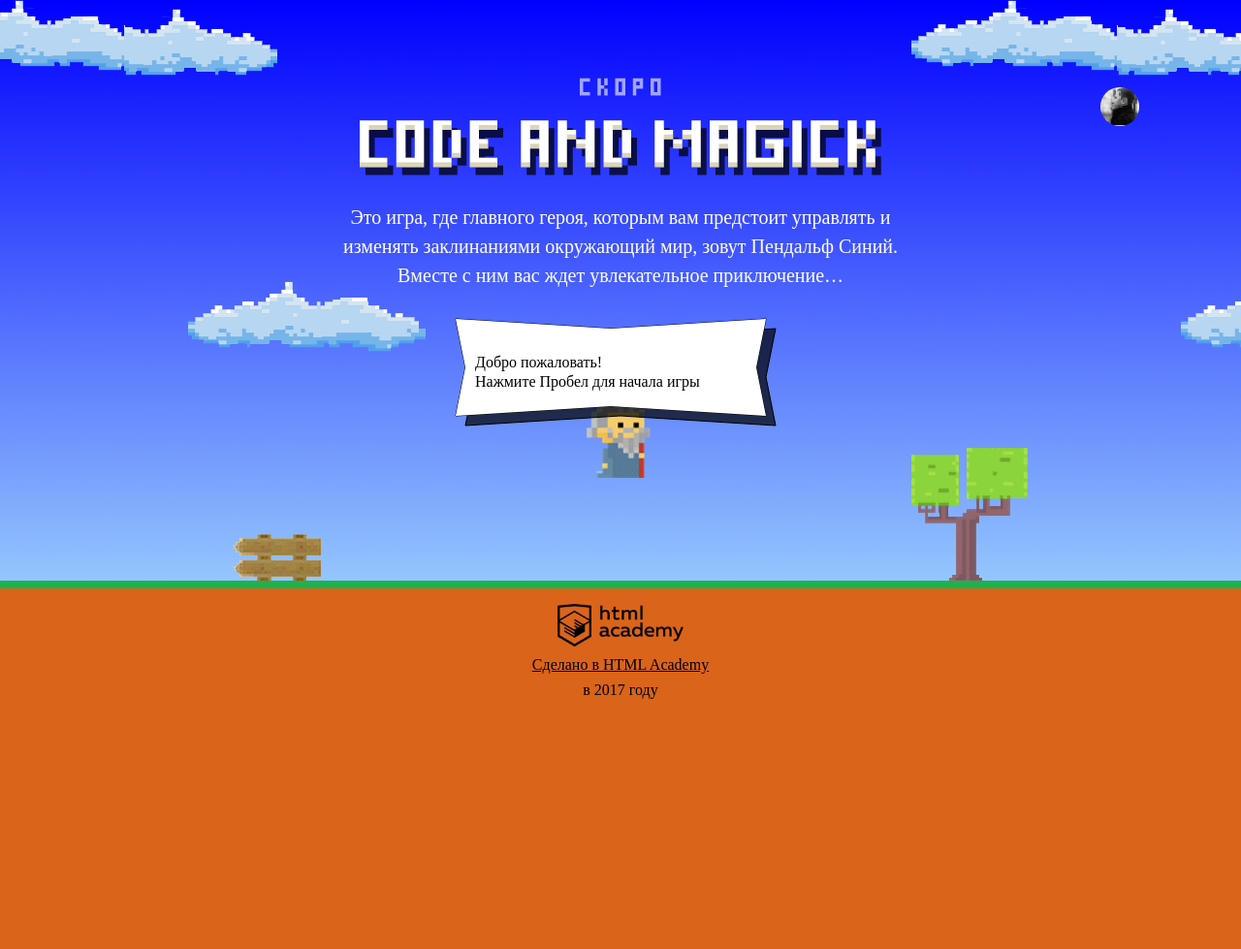
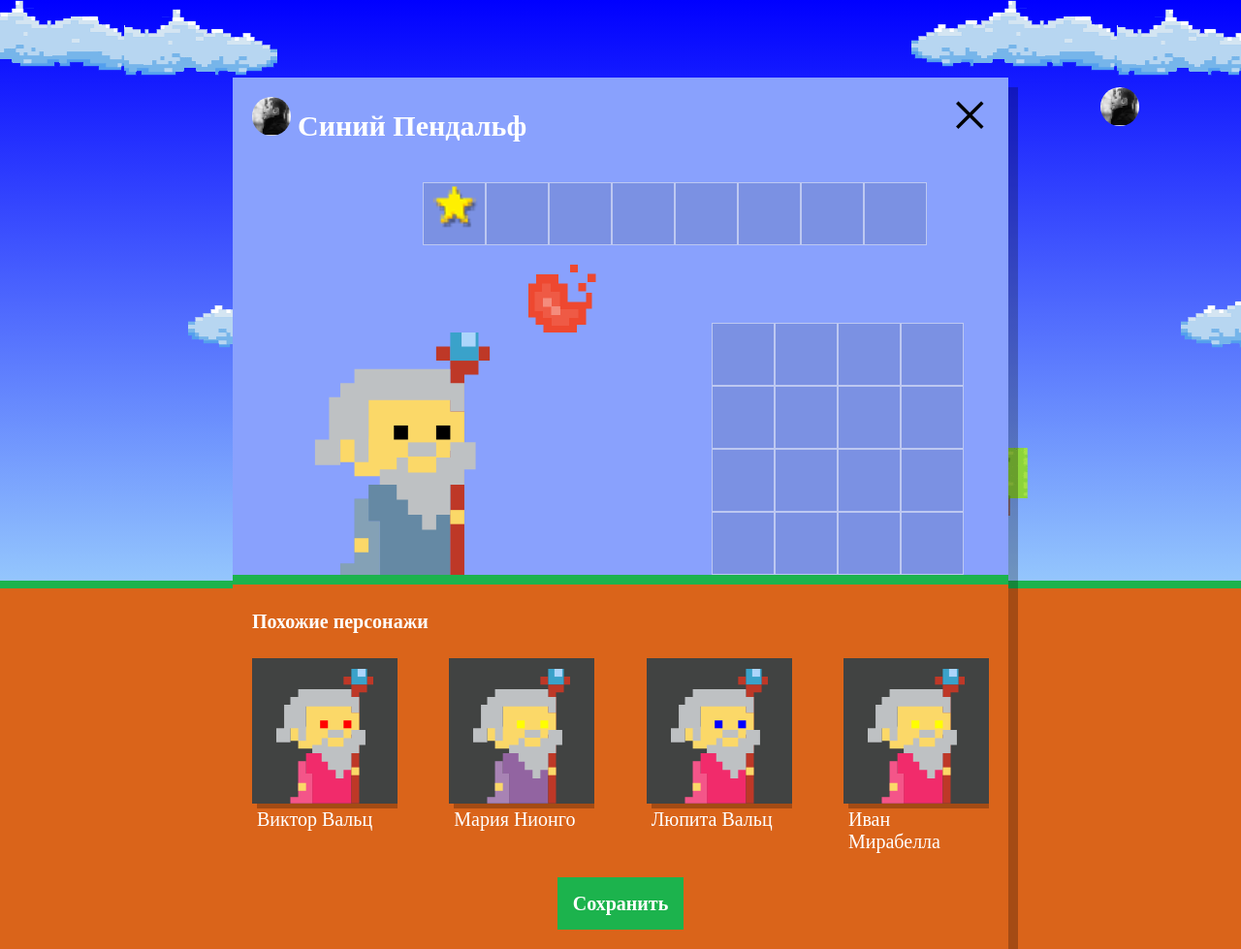
Before and after one commit to vnikitinmodul/172007-code-and-magick-19, a website: page index.html in a window 1280 px wide. Shown: the whole page at 97% size. Before the commit the page ends 800 px from the top, so only its background shows below. Drawn offline with Linux system fonts and the light colour scheme; a web font is replaced by a local one.

Commit message:
Нас орда

```diff
--- a/index.html
+++ b/index.html
@@ -206,6 +206,7 @@
 </script>
 <script src="js/stat.js"></script>
 <script src="js/game.js"></script>
+<script src="js/setup.js"></script>
 
 </body>
 </html>
--- /dev/null
+++ b/js/setup.js
@@ -0,0 +1,92 @@
+'use strict';
+
+var SrcData = {
+  Names: [
+    'Иван',
+    'Хуан Себастьян',
+    'Мария',
+    'Кристоф',
+    'Виктор',
+    'Юлия',
+    'Люпита',
+    'Вашингтон'
+  ],
+  Surnames: [
+    'да Марья',
+    'Верон',
+    'Мирабелла',
+    'Вальц',
+    'Онопко',
+    'Топольницкая',
+    'Нионго',
+    'Ирвинг'
+  ],
+  CoatColors: [
+    'rgb(101, 137, 164)',
+    'rgb(241, 43, 107)',
+    'rgb(146, 100, 161)',
+    'rgb(56, 159, 117)',
+    'rgb(215, 210, 55)',
+    'rgb(0, 0, 0)'
+  ],
+  EyesColors: [
+    'black',
+    'red',
+    'blue',
+    'yellow',
+    'green'
+  ]
+};
+
+var numWizards = 4;
+
+var showSetup = function () {
+  var setup = document.querySelector('.setup');
+  var setupList = document.querySelector('.setup-similar');
+
+  setup.classList.remove('hidden');
+  setupList.classList.remove('hidden');
+};
+
+var getRandomItem = function (array) {
+  return array[Math.round(Math.random() * (array.length - 1))];
+};
+
+var generateWizards = function (data) {
+  var wizards = [];
+
+  for (var i = 0; i < numWizards; i++) {
+    var currentWizard = {
+      name: getRandomItem(data.Names),
+      surname: getRandomItem(data.Surnames),
+      coatColor: getRandomItem(data.CoatColors),
+      eyesColor: getRandomItem(data.EyesColors)
+    };
+
+    wizards.push(currentWizard);
+  }
+
+  return wizards;
+};
+
+var cloneWizard = function (data, template, count) {
+  var clone = template.cloneNode(true);
+
+  clone.querySelector('.setup-similar-label').textContent = data[count].name + ' ' + data[count].surname;
+  clone.querySelector('.wizard-coat').style.fill = data[count].coatColor;
+  clone.querySelector('.wizard-eyes').style.fill = data[count].eyesColor;
+
+  return clone;
+};
+
+var putWizards = function (data) {
+  var wizardTemplate = document.querySelector('#similar-wizard-template').content.querySelector('.setup-similar-item');
+
+  for (var j = 0; j < data.length; j++) {
+    var wizardClone = cloneWizard(data, wizardTemplate, j);
+    document.querySelector('.setup-similar-list').appendChild(wizardClone);
+  }
+};
+
+putWizards(generateWizards(SrcData));
+showSetup();
```
